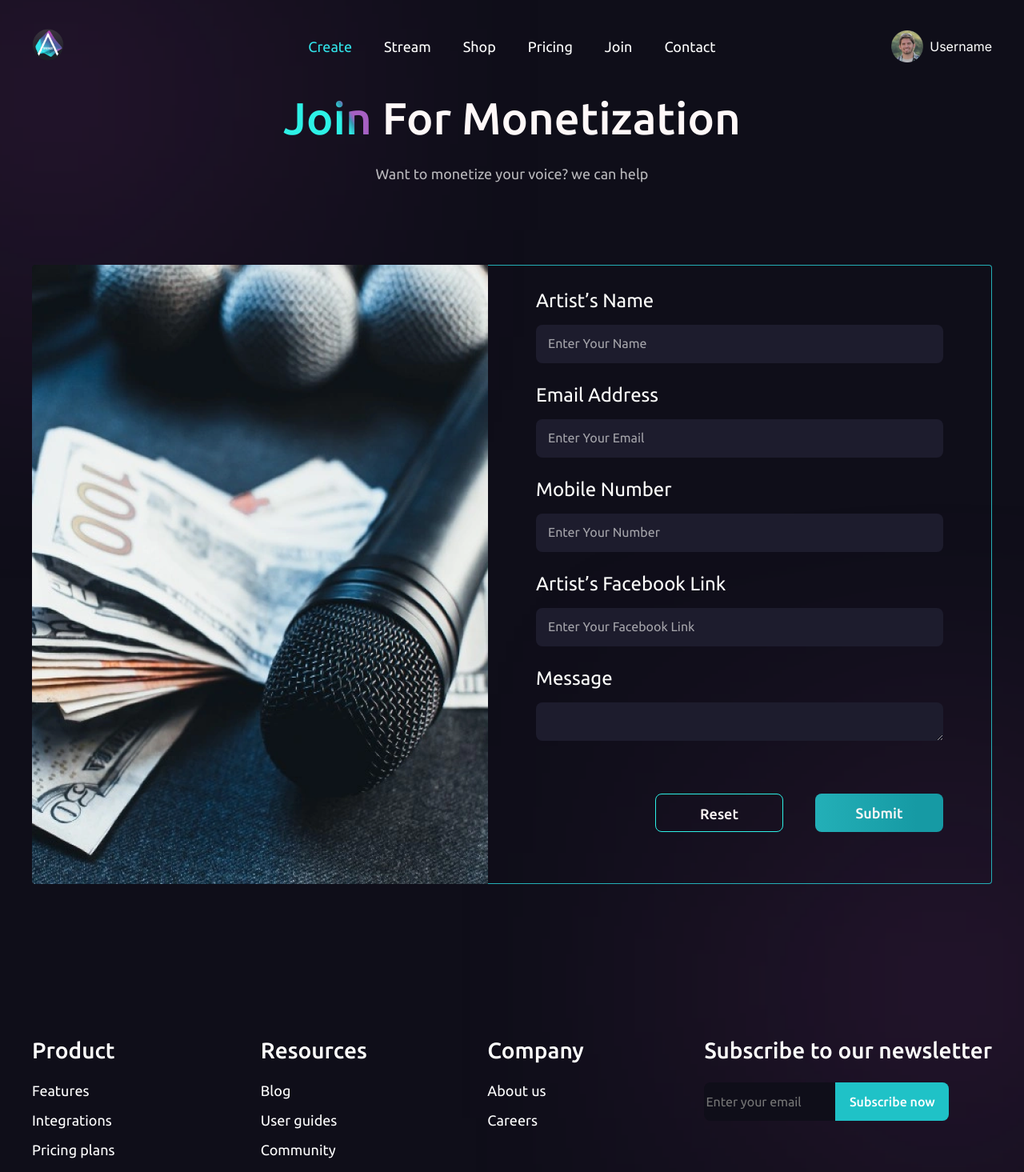
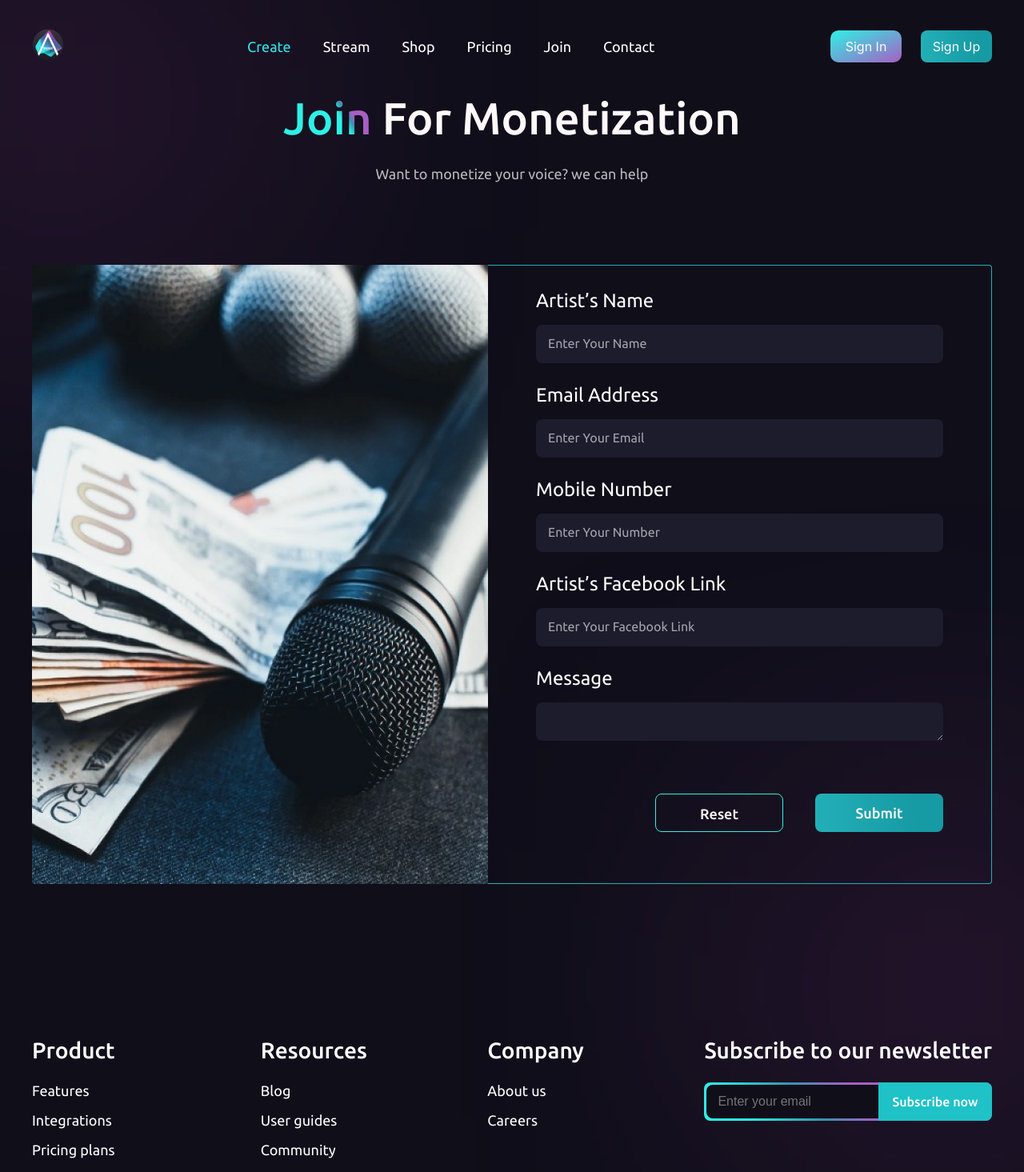
Before and after one commit to md-yasin-miah/nextapp, a Next.js app: page /join in a window 1280 px wide. Shown: the top 1465 px of the page at 80% size. Built offline with nearby package versions, Linux system fonts and the light colour scheme.

Commit message:
manage subscription

```diff
--- a/components/shared/footer/footer.jsx
+++ b/components/shared/footer/footer.jsx
@@ -40,6 +40,7 @@ const Footer = () => {
                   <form action='#' className='subscribeForm'>
                     <input type="text" placeholder="Enter your email" />
                     <button type="submit">Subscribe now</button>
+                    <div className="gradientBorder"></div>
                   </form>
                 </li>
               </ul>
--- a/components/shared/header/header.jsx
+++ b/components/shared/header/header.jsx
@@ -8,7 +8,7 @@ import { useRouter } from 'next/navigation';
 const Header = () => {
   const router = useRouter();
   const [activeMobNav, setActiveMobNav] = useState(false);
-  const [isLogin, setIsLogin] = useState(true);
+  const [isLogin, setIsLogin] = useState(false);
   const lists = [
     {
       icon: '/svg/UserCircleOutline.svg',
--- a/styles/globals.css
+++ b/styles/globals.css
@@ -1,4 +1,4 @@
-@import url('https://fonts.googleapis.com/css2?family=Ubuntu:wght@300;400;500;700&display=swap');
+@import url('https://fonts.googleapis.com/css2?family=Poppins:wght@100;200;300;400;500;600;700;800;900&family=Ubuntu:wght@300;400;500;700&display=swap');
 
 :root {
   --max-width: 1100px;
@@ -406,14 +406,17 @@ button {
 }
 
 .subscribeForm {
-  width: fit-content;
+  width: 100%;
+  height: 48px;
   position: relative;
+  display: flex;
+  align-items: center;
 }
 
 .subscribeForm button {
   position: absolute;
   top: 0px;
-  right: -66px;
+  right: 0;
   font-family: 'Ubuntu';
   font-style: normal;
   font-weight: 500;
@@ -421,24 +424,35 @@ button {
   line-height: 18px;
   color: #FFFFFF;
   width: 142px;
-  height: 48px;
+  height: 100%;
   background: #1FC2C7;
   border-radius: 0px 8px 8px 0px;
 }
 
 .subscribeForm input {
   position: relative;
-  font-family: 'Ubuntu';
-  font-style: normal;
+  padding: 0 12px;
   font-weight: 400;
   font-size: 16px;
   line-height: 18px;
   color: #FFFFFF;
+  transform: translateX(3px);
   border: solid 2px transparent;
   border-radius: 8px 0px 0px 8px;
-  width: calc(360px - 120px);
-  height: 48px;
+  width: calc(100% - 145px);
+  height: 42px;
   background: #0F0E19;
+}
+
+.gradientBorder {
+  position: absolute;
+  width: 100%;
+  height: 100%;
+  border-radius: 8px;
+  background: linear-gradient(47.36deg, #2DF1E6 12.24%, #3694B0 37.45%, #468DB3 39.38%, #6F79BA 44.93%, #8D6BBF 49.97%, #9F63C2 54.29%, #A660C3 57.37%);
+  top: 0;
+  left: 0;
+  z-index: -1;
 }
 
 .dashboard_children_title {
--- a/styles/pages/header.module.css
+++ b/styles/pages/header.module.css
@@ -93,9 +93,21 @@
 }
 
 .sign_in {
-  border: 1px solid;
-  border-image: linear-gradient(47.36deg, #2DF1E6 12.24%, #3694B0 37.45%, #468DB3 39.38%, #6F79BA 44.93%, #8D6BBF 49.97%, #9F63C2 54.29%, #A660C3 57.37%) 1;
+  --full: linear-gradient(47.36deg, #2DF1E6 12.24%, #3694B0 37.45%, #468DB3 39.38%, #6F79BA 44.93%, #8D6BBF 49.97%, #9F63C2 54.29%, #A660C3 57.37%);
+  border: solid 1px transparent;
   border-radius: 10px;
+  background: linear-gradient(to right bottom, #2DF1E6, #A660C3) border-box;
+
+  @supports (-webkit-mask-clip: text) {
+    /* -webkit-text-fill-color: transparent; */
+    -webkit-mask: var(--full) text, var(--full) padding-box, var(--full);
+    -webkit-mask-composite: xor;
+    transition: all 0.5s ease-in-out;
+  }
+}
+
+.sign_in:hover {
+  -webkit-mask: none;
 }
 
 .bar {
```
Also changed, not shown: pages/makeDemo/MakeDemo.jsx (+6 -1 lines), styles/pages/demo.module.css (+32 -3 lines).
